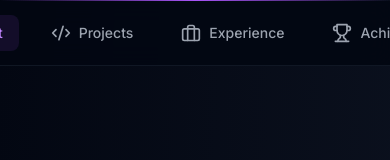
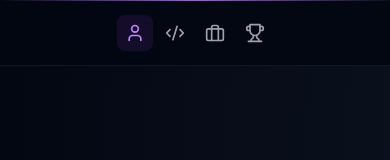
Before and after one commit to harisejaz2206/my-portfolio-maroon, a React (Vite) app: page / in a window 390 px wide. Shown: the top 160 px of the page. Built offline with nearby package versions, Linux system fonts and the light colour scheme.

Commit message:
feat: fixed menu mobile responsiveness

```diff
--- a/src/components/Sidebar.tsx
+++ b/src/components/Sidebar.tsx
@@ -15,6 +15,11 @@ const navItems = [
 ];
 
 export const Sidebar: React.FC<SidebarProps> = ({ activeSection, onSectionChange }) => {
+  const handleNavClick = (id: string) => {
+    onSectionChange(id);
+    document.getElementById(id)?.scrollIntoView({ behavior: 'smooth' });
+  };
+
   return (
     <header className="fixed top-0 left-0 right-0 z-50">
       {/* Gradient line at top */}
@@ -22,21 +27,16 @@ export const Sidebar: React.FC<SidebarProps> = ({ activeSection, onSectionChange
 
       {/* Navigation bar */}
       <nav className="bg-gray-950/90 backdrop-blur-md border-b border-gray-800/50">
-        <div className="max-w-7xl mx-auto px-4 sm:px-6 lg:px-8">
+        <div className="max-w-7xl mx-auto px-2 sm:px-6 lg:px-8">
           <div className="flex items-center justify-center h-16">
-            <div className="flex items-center space-x-4">
+            <div className="flex items-center justify-center space-x-1 sm:space-x-4">
               {navItems.map((item) => {
                 const isActive = activeSection === item.id;
                 return (
-                  <motion.a
+                  <motion.button
                     key={item.id}
-                    href={`#${item.id}`}
-                    onClick={(e) => {
-                      e.preventDefault();
-                      onSectionChange(item.id);
-                      document.getElementById(item.id)?.scrollIntoView({ behavior: 'smooth' });
-                    }}
-                    className={`relative px-4 py-2 rounded-lg transition-all duration-300 group
+                    onClick={() => handleNavClick(item.id)}
+                    className={`relative px-2 sm:px-4 py-2 rounded-lg transition-all duration-300 group
                               ${isActive
                         ? 'text-purple-400'
                         : 'text-gray-400 hover:text-purple-400'
@@ -55,11 +55,15 @@ export const Sidebar: React.FC<SidebarProps> = ({ activeSection, onSectionChange
                     )}
 
                     {/* Icon and label */}
-                    <span className="relative flex items-center gap-2">
-                      {item.icon}
-                      <span className="text-sm font-medium">{item.label}</span>
+                    <span className="relative flex items-center gap-1 sm:gap-2">
+                      {/* Icon is always visible */}
+                      <span className="text-lg sm:text-xl">{item.icon}</span>
+                      {/* Label hidden on mobile, visible on sm breakpoint and up */}
+                      <span className="hidden sm:inline text-sm font-medium">
+                        {item.label}
+                      </span>
                     </span>
-                  </motion.a>
+                  </motion.button>
                 );
               })}
             </div>
```
